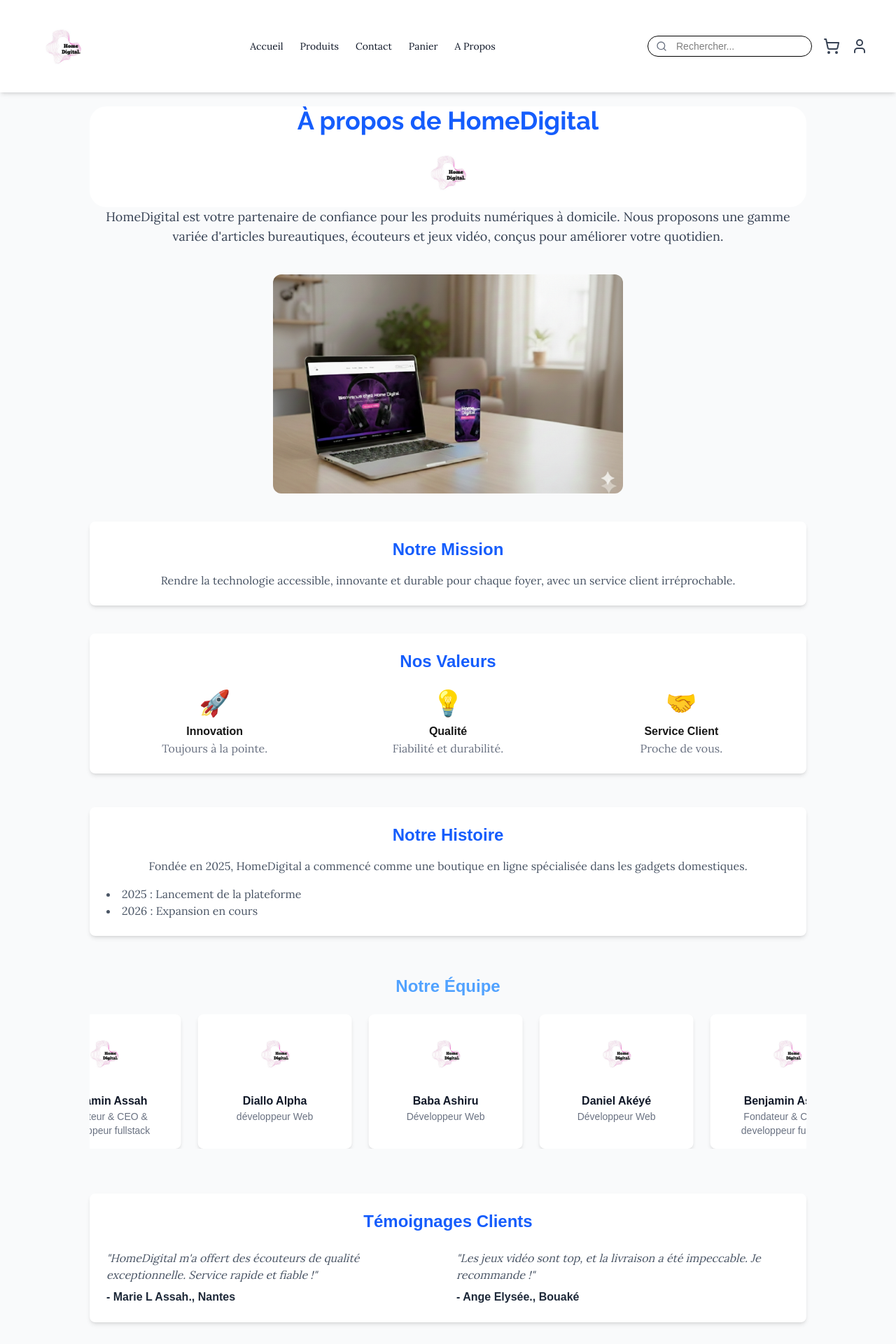
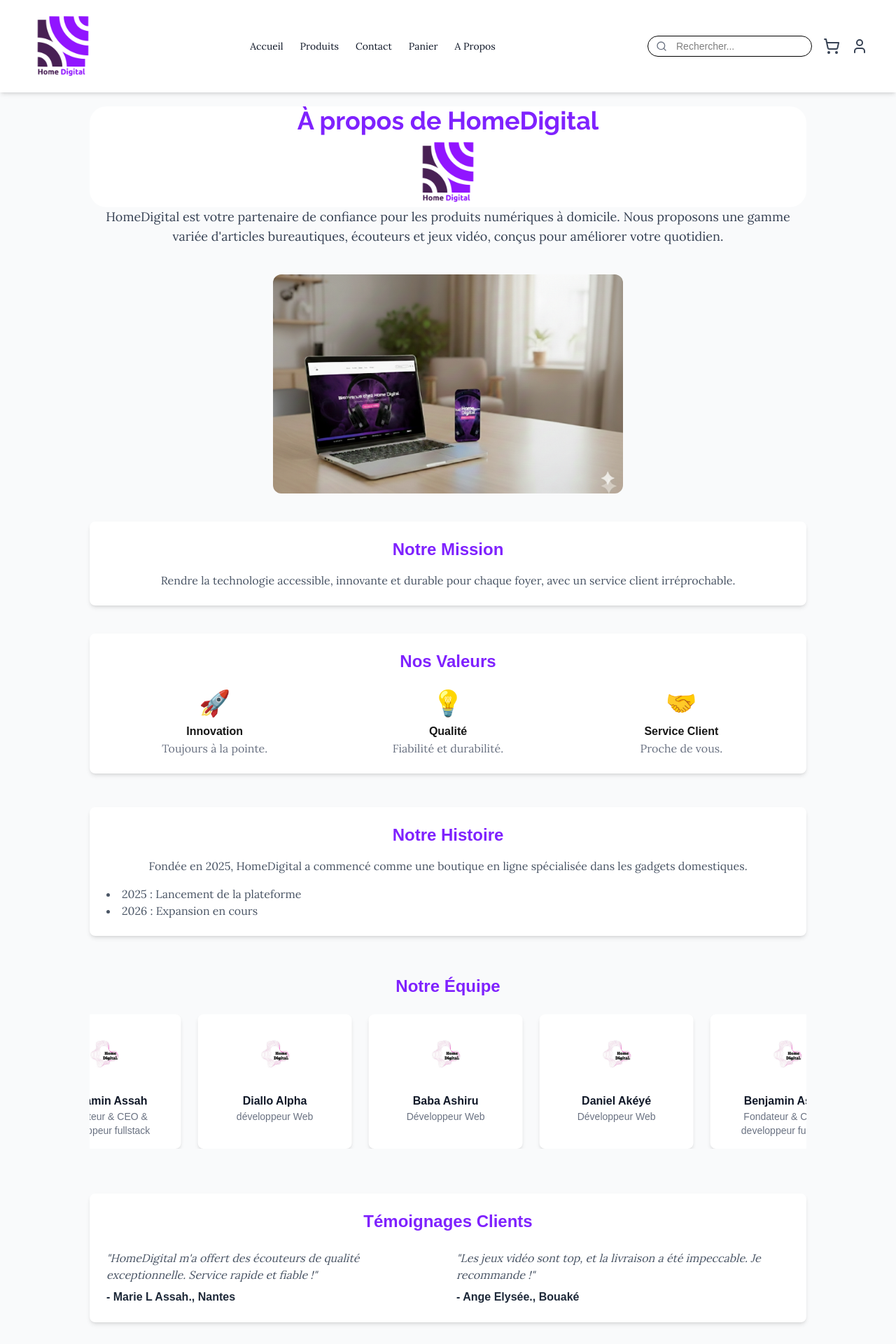
Before and after one commit to benjaminassah328-lgtm/home-digital, a Next.js app: page /Apropos in a window 1280 px wide. Shown: the top 1920 px of the page at 70% size. Built offline with nearby package versions, Linux system fonts and the light colour scheme.

Commit message:
Mis à jour du 09 fevrier

```diff
--- a/components/APropos/Infos.tsx
+++ b/components/APropos/Infos.tsx
@@ -37,14 +37,14 @@
             <div className="max-w-5xl w-full text-center mt-2">
                 <div className="flex flex-col-reverse justify-center items-center bg-white rounded-3xl ">
                     <Image
-                            src="/images/logo2.jpeg"
+                            src="/images/logoHD.jpeg"
                             alt="Home Digital"
                             width={100}
                             height={100}
                             className="rounded-xl -mt-5"
                           />
                           <motion.h1
-                    className="text-4xl font-bold text-blue-600 mb-6 text-center font-raleway    "
+                    className="text-4xl font-bold text-violet-600 mb-6 text-center font-raleway    "
                     initial={{ opacity: 0, y: -40 }}
                     animate={{ opacity: 1, y: 0 }}
                     transition={{ duration: 0.8 }}
@@ -84,7 +84,7 @@
                     animate={{ opacity: 1, x: 0 }}
                     transition={{ duration: 0.8 }}
                 >
-                    <h2 className="text-2xl font-semibold text-blue-600 mb-4">Notre Mission</h2>
+                    <h2 className="text-2xl font-semibold text-violet-600 mb-4">Notre Mission</h2>
                     <p className="text-gray-600 font-lora">
                         Rendre la technologie accessible, innovante et durable pour chaque foyer,
                         avec un service client irréprochable.
@@ -98,7 +98,7 @@
                     animate={{ opacity: 1, x: 0 }}
                     transition={{ duration: 0.8 }}
                 >
-                    <h2 className="text-2xl font-semibold text-blue-600 sm:text-blue-600 mb-6">Nos Valeurs</h2>
+                    <h2 className="text-2xl font-semibold text-violet-600 sm:text-violet-600 mb-6">Nos Valeurs</h2>
                     <div className="grid grid-cols-1 md:grid-cols-3 gap-6">
                         {[
                             { icon: "🚀", title: "Innovation", text: "Toujours à la pointe." },
@@ -125,7 +125,7 @@
                     animate={{ opacity: 1, y: 0 }}
                     transition={{ duration: 0.8 }}
                 >
-                    <h2 className="text-2xl font-semibold text-blue-600 mb-4">Notre Histoire</h2>
+                    <h2 className="text-2xl font-semibold text-violet-600 mb-4">Notre Histoire</h2>
                     <p className="text-gray-600 font-lora mb-4">
                         Fondée en 2025, HomeDigital a commencé comme une boutique en ligne spécialisée
                         dans les gadgets domestiques.
@@ -138,7 +138,7 @@
 
                 {/* ÉQUIPE – SLIDER INFINI */}
                 <motion.h2
-                    className="text-2xl font-semibold text-blue-400 mb-6"
+                    className="text-2xl font-semibold text-violet-600 mb-6"
                     initial={{ opacity: 0 }}
                     animate={{ opacity: 1 }}
                     transition={{ duration: 0.8 }}
@@ -187,7 +187,7 @@
                     animate={{ opacity: 1, y: 0 }}
                     transition={{ duration: 0.8, delay: 0.2 }}
                 >
-                    <h2 className="text-2xl font-semibold text-blue-600 mb-6">Témoignages Clients</h2>
+                    <h2 className="text-2xl font-semibold text-violet-600 mb-6">Témoignages Clients</h2>
                     <div className="grid grid-cols-1 md:grid-cols-2 gap-6">
                         <motion.div
                             className="text-left"
@@ -222,7 +222,7 @@
                 >
                     <a
                         href="/Contact"
-                        className="bg-blue-600 text-white px-6 py-3 rounded-lg hover:bg-blue-700 transition"
+                        className="bg-violet-600 text-white px-6 py-3 rounded-lg  hover:bg-violet-700 transition"
                     >
                         Contactez-nous
                     </a>
--- a/components/Contact/Logo.tsx
+++ b/components/Contact/Logo.tsx
@@ -19,7 +19,7 @@
         <div className="flex justify-center -mt-9">
           <div className="bg-white p-2 rounded-full shadow-lg">
             <Image
-              src="/images/logo2.jpeg"
+              src="/images/logoHD.jpeg"
               alt="Home Digital"
               width={120}
               height={120}
@@ -75,7 +75,7 @@
           <motion.button
             whileHover={{ scale: 1.05 }}
             whileTap={{ scale: 0.95 }}
-            className="w-full bg-blue-500 hover:bg-blue-600 text-white py-2 rounded-lg font-semibold transition"
+            className="w-full bg-violet-600 hover:bg-violet-700 text-white py-2 rounded-lg font-semibold transition"
             type="submit"
           >
             Envoyer
--- a/components/Ecouteur/Product2.tsx
+++ b/components/Ecouteur/Product2.tsx
@@ -6,16 +6,16 @@
 
 export default function ProduitsCasque() {
   const produits: Produit[] = [
-    { id: 10, nom: "Casque 1", prix: 280000, image: "/images/c1.jpeg" },
-    { id: 11, nom: "Casque 2", prix: 250000, image: "/images/c2.jpeg" },
-    { id: 12, nom: "Casque 3", prix: 190000, image: "/images/c3.jpeg" },
+    { id: 10, nom: "AirPods Max (Silver)", prix: 350000, image: "/images/c1.jpeg" },
+    { id: 11, nom: "Beats Studio3", prix: 130000, image: "/images/c2.jpeg" },
+    { id: 12, nom: "Nothing Headphone", prix: 100000, image: "/images/c3.jpeg" },
 
-    { id: 13, nom: "AirPods 1", prix: 280000, image: "/images/a1.jpeg" },
-    { id: 14, nom: "AirPods 2", prix: 250000, image: "/images/a2.jpeg" },
-    { id: 15, nom: "AirPods 3", prix: 190000, image: "/images/a3.jpeg" },
-        { id: 16, nom: "AirPods 4", prix: 190000, image: "/images/Airpods 4.jpeg" },
-                  { id: 17, nom: "AirPods 5", prix: 190000, image: "/images/Airpods 5.jpeg" },
-                          { id: 18, nom: "AirPods 6", prix: 190000, image: "/images/Airpods 6.jpeg" },
+    { id: 13, nom: "AirPods Pro (2e Gen)", prix: 169900, image: "/images/a1.jpeg" },
+    { id: 14, nom: "AirPods Pro (Boîtier)", prix: 169900, image: "/images/a2.jpeg" },
+    { id: 15, nom: "AirPods Pro (Noir)", prix: 25000, image: "/images/a3.jpeg" },
+        { id: 16, nom: "AirPods Pro (Noir)", prix: 25000, image: "/images/Airpods 4.jpeg" },
+                  { id: 17, nom: "TWS avec Écran LED", prix: 15000, image: "/images/Airpods 5.jpeg" },
+                          { id: 18, nom: "M10 / F9 TWS", prix: 10000, image: "/images/Airpods 6.jpeg" },
 
 
 
--- a/components/Panier/Hero.tsx
+++ b/components/Panier/Hero.tsx
@@ -7,7 +7,7 @@
             <div className="container mx-auto px-4 text-center">
                 <h1 className="text-4xl font-lora font-bold mb-4">Bienvenue chez Home Digital</h1>
                 <p className="text-lg font-lora mb-8">Votre boutique en ligne pour l'électronique et les gadgets</p>
-                <a href="/produits" className="bg-blue-600 text-white px-6 py-3 rounded-full font-lora hover:bg-blue-700 transition duration-300">Découvrez nos produits</a>
+                <a href="/produits" className="bg-violet-600 text-white px-6 py-3 rounded-full font-lora hover:bg-violet-700 transition duration-300">Découvrez nos produits</a>
             </div>
 
         </section>
--- a/components/Panier/PanierStore.tsx
+++ b/components/Panier/PanierStore.tsx
@@ -16,11 +16,11 @@
   const total = getTotal();
 
   return (
-    <section className="px-10 py-10 max-w-2xl mx-auto border-transparent rounded-2xl bg-linear-to-br from-blue-600 via-white to-red-600 ">
-      <h2 className="text-3xl font-bold mb-6 flex justify-center font-lora ">🛒 Mon Panier</h2>
+    <section className="px-10 py-10 max-w-2xl mx-auto border-transparent rounded-2xl bg-linear-to-br from-orange-600 via-white to-green-600 ">
+      <h2 className="text-3xl font-bold mb-6 flex justify-center font-lora sm:text-white lg:text-black  ">🛒 Mon Panier</h2>
 
       {panier.length === 0 ? (
-        <p className="font-raleway font-bold text-gray-700">Panier vide</p>
+        <p className="font-raleway font-bold text-white sm:text-white-black">Panier vide</p>
       ) : (
         <>
           {panier.map((item) => (
@@ -29,8 +29,8 @@
               className="flex justify-between items-center border-b py-4"
             >
               <div>
-                <p className="font-semibold text-gray-700 md:text-gray-900">{item.nom}</p>
-                <p className="text-sm text-gray-600 font-lora ">{item.prix} F</p>
+                <p className="font-semibold text-black md:text-gray-900">{item.nom}</p>
+                <p className="text-sm text-black font-lora ">{item.prix} F</p>
               </div>
 
               <input
@@ -62,7 +62,7 @@
 
           <button
             onClick={() => alert(`Commande validée : ${total} F`)}
-            className="mt-4 px-6 py-2 bg-green-600 text-white rounded-lg font-lora"
+            className="mt-4 px-6 py-2 bg-green-600 hover:bg-green-700 text-white rounded-lg font-lora"
           >
             Valider la commande
           </button>
--- a/components/header.tsx
+++ b/components/header.tsx
@@ -31,7 +31,7 @@
         {/* LOGO */}
         <Link href="/" className="flex items-center gap-2">
           <Image
-            src="/images/logo2.jpeg"
+            src="/images/logoHD.jpeg"
             alt="Home Digital"
             width={100}
             height={100}
--- a/components/products.tsx
+++ b/components/products.tsx
@@ -29,11 +29,11 @@
 
       <motion.div
         className="flex gap-4 md:gap-6"
-        animate={{ x: ["0%", "-50%"] }}
+        animate={{ x: ["0%", "-300%"] }}
         transition={{
           repeat: Infinity,
           repeatType: "loop",
-          duration: 30, // plus lent = plus fluide
+          duration: 30,
           ease: "linear",
         }}
       >
--- a/components/produits/header.tsx
+++ b/components/produits/header.tsx
@@ -7,7 +7,7 @@
       <div className="flex flex-col md:flex-row md:items-center md:justify-between gap-4 ">
 
         {/* Titre Produits */}
-        <div className="text-blue-600 text-lg font-semibold">
+        <div className="text-violet-400 text-lg font-semibold">
           <Link href="/produits" className="hover:text-violet-400 transition">
             Produits
           </Link>
```
Also changed, not shown: public/images/LogoHD.jpeg (added).
